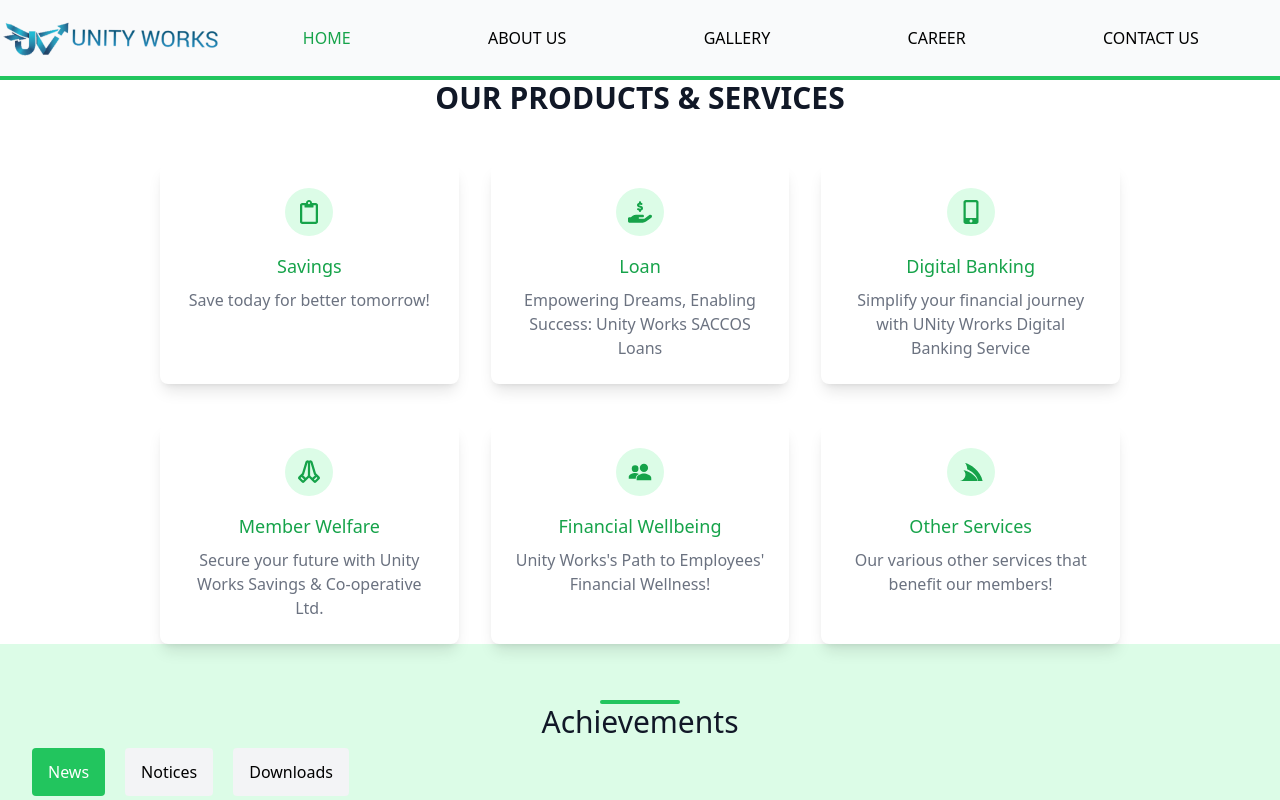
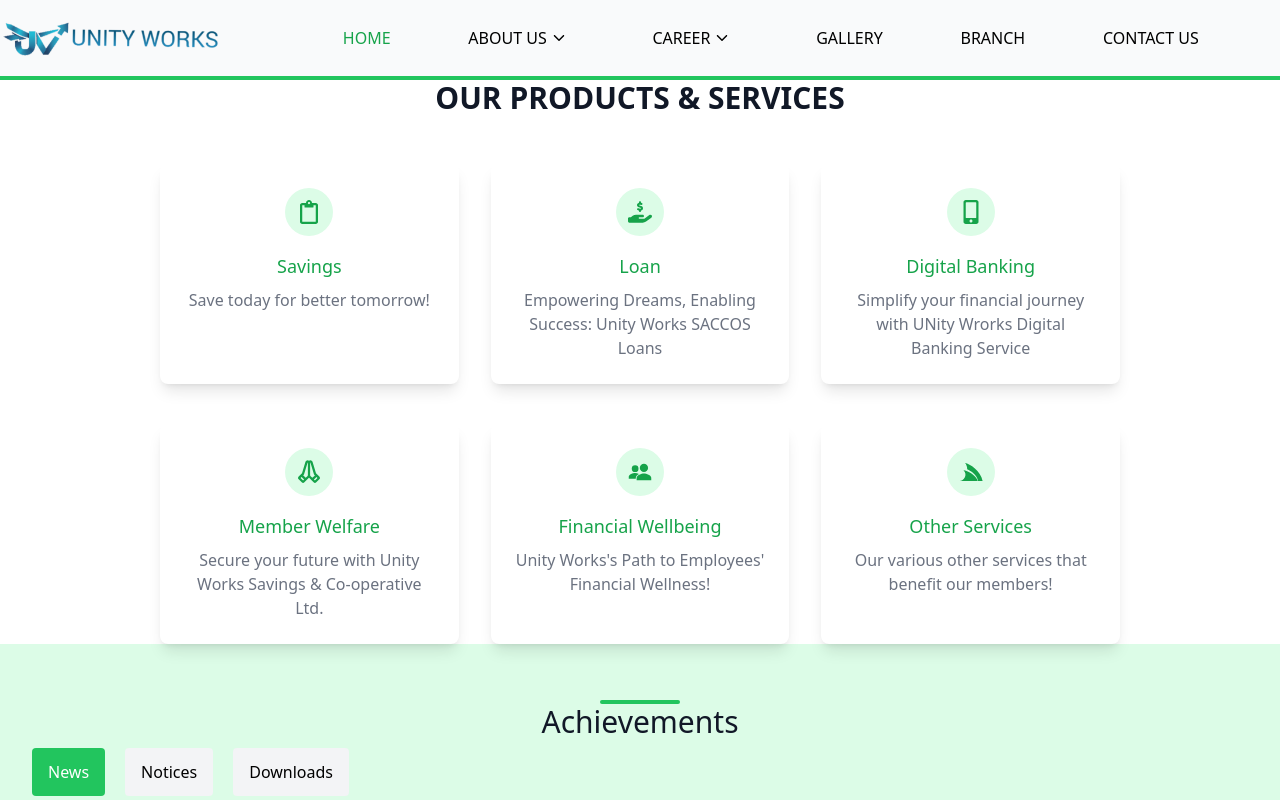
Before and after one commit to sajagsubedi/UnityWorks, a Next.js app: page / in a window 1280 px wide. Shown: the top 800 px of the page. Built offline with nearby package versions, Linux system fonts and the light colour scheme.

Commit message:
Dropdown in navlinks of Header added

```diff
--- a/src/components/Header.tsx
+++ b/src/components/Header.tsx
@@ -1,103 +1,218 @@
 "use client";
-import React, { useState } from "react";
+import React, { useState, useRef, useEffect } from "react";
 import { usePathname } from "next/navigation";
 import Link from "next/link";
-import Image from "next/image"
-import logo from "@/assets/logo.png"
+import Image from "next/image";
+import logo from "@/assets/logo.png";
+import { IoIosArrowDown } from "react-icons/io";
 
 const NavLinks = ({ closeDropDown }: { closeDropDown: () => void }) => {
-  const navlinks = [
-    {
-      text: "Home",
-      href: "/",
-    },
-    {
-      text: "About",
-      href: "/about",
-    },
-    {
-      text: "Services",
-      href: "/services",
-    },
-    {
-      text: "Our Team",
-      href: "/our-team",
-    },
-    {
-      text: "Contact",
-      href: "/contact",
-    },
-    {
-      text: "Signin",
-      href: "/signin",
-    },
-    {
-      text: "Signup",
-      href: "/signup",
-    },
-  ];
   const pathname = usePathname();
+
+  //about
+  const [aboutDropdown, setAboutDropdown] = useState(false);
+  const [aboutDropDownPhone, setAboutDropDownPhone] = useState(false);
+  const aboutLink = useRef<HTMLLIElement | null>(null);
+  useEffect(() => {
+    aboutLink?.current?.addEventListener("mouseover", () => {
+      setAboutDropdown(true);
+    });
+    aboutLink?.current?.addEventListener("mouseout", () => {
+      setAboutDropdown(false);
+    });
+  }, []);
+  const handleAboutDropDown = () => {
+    setAboutDropDownPhone((e) => !e);
+  };
+
+
+  //career
+  const [careerDropdown, setCareerDropdown] = useState(false);
+  const [careerDropDownPhone, setCareerDropDownPhone] = useState(false);
+  const careerLink = useRef<HTMLLIElement | null>(null);
+  useEffect(() => {
+    careerLink?.current?.addEventListener("mouseover", () => {
+      setCareerDropdown(true);
+    });
+    careerLink?.current?.addEventListener("mouseout", () => {
+      setCareerDropdown(false);
+    });
+  }, []);
+  const handleCareerDropDown = () => {
+    setCareerDropDownPhone((e) => !e);
+  };
   return (
     <ul
-    className={`flex flex-col font-medium  md:flex-row md:space-x-8  md:p-0 md:border-0 bg-gray-900 md:bg-transparent  h-full box-border md:justify-between`}
+      className={`flex flex-col font-medium  md:flex-row md:space-x-8  md:p-0 md:border-0 bg-gray-900 md:bg-transparent  h-full box-border md:justify-between gap-2`}
     >
-          <li  onClick={closeDropDown}>
+      <li>
         <Link
           href="/"
           className={`block py-3  text-center md:hover:bg-transparent md:hover:text-green-500 md:bg-transparent  ${
             pathname !== "/"
-                  ? "text-gray-500 border-b md:text-black border-gray-600 md:border-0"
+              ? "text-gray-500 border-b md:text-black border-gray-600 md:border-0  hover:bg-green-500 hover:text-white"
               : "text-white bg-green-500 hover:bg-green-700 md:text-green-600"
           } md:p-0`}
         >
           HOME
         </Link>
-
       </li>
 
-          <li  onClick={closeDropDown} >
+      <li ref={aboutLink}>
+        <span
+          className={`flex gap-1 items-center justify-center py-3  text-center md:hover:bg-transparent md:hover:text-green-500 md:bg-transparent  ${
+            pathname !== "/about-us"
+              ? "text-gray-500 border-b md:text-black border-gray-600 md:border-0 hover:bg-green-500 hover:text-white"
+              : "text-white bg-green-500 hover:bg-green-600 md:text-green-600"
+          } md:p-0`}
+        >
+          <Link className="w-[50%] md:w-auto flex justify-end" href="/about-us">
+            <span className="transform translate-x-[50%] md:translate-x-0">
+              ABOUT US
+            </span>
+          </Link>
+          <span className="w-[50%] md:w-auto flex justify-end pr-2">
+            <IoIosArrowDown onClick={handleAboutDropDown} />
+          </span>
+        </span>
+        <div
+          className={`md:absolute w-full  bg-gray-800 md:bg-white border-md:top-10 h-0 overflow-hidden md:w-72 rounded md:shadow-lg md:shadow-gray-300 transition-all ${
+            aboutDropdown ? "md:h-52" : ""
+          } ${aboutDropDownPhone ? "h-52" : ""}`}
+        >
+          <ul className="w-full flex flex-col pl-2 gap-2 pt-4 md:border-t-2 md:border-green-500 justify-between h-full">
+            <li className="border-b border-gray-500 w-full text-center md:text-left md:border-b-0 ">
               <Link
                 href="/about-us"
-              className={`block py-3  text-center md:hover:bg-transparent md:hover:text-green-500 md:bg-transparent  ${
+                className="text-gray-500 p-3 text-nowrap font-normal hover:text-green-500"
+              >
+                BRIEF INTRODUCTION
+              </Link>
+            </li>
+            <li className="border-b border-gray-500 w-full text-center md:text-left md:border-b-0">
+              <Link
+                href="/about-us"
+                className="text-gray-500 p-3 text-nowrap font-normal hover:text-green-500"
+              >
+                MESSAGE FROM CHAIRPERSON
+              </Link>
+            </li>
+            <li className="border-b border-gray-500 w-full text-center md:text-left md:border-b-0">
+              <Link
+                href="/about-us"
+                className="text-gray-500 p-3 text-nowrap font-normal hover:text-green-500"
+              >
+                COMMITMENT FROM THE CEO
+              </Link>
+            </li>
+            <li className="border-b border-gray-500 w-futext-center md:text-left text-center md:border-b-0">
+              <Link
+                href="/about-us"
+                className="text-gray-500 p-3 text-nowrap font-normal hover:text-green-500"
+              >
+                BOARD OF DIRECTORS
+              </Link>
+            </li>
+            <li className="border-b border-gray-500 w-full text-center md:text-left md:border-b-0">
+              <Link
+                href="/about-us"
+                className="text-gray-500 p-3 text-nowrap font-normal hover:text-green-500"
+              >
+                EMPLOYEES
+              </Link>
+            </li>
+          </ul>
+        </div>
+      </li>
+
+      <li ref={careerLink}>
+        <span
+          className={`flex gap-1 items-center justify-center py-3  text-center md:hover:bg-transparent md:hover:text-green-500 md:bg-transparent  ${
             pathname !== "/about-us"
-                  ? "text-gray-500 border-b md:text-black border-gray-600 md:border-0"
-                  : "text-white bg-green-500 hover:bg-green-700 md:text-green-600"
+              ? "text-gray-500 border-b md:text-black border-gray-600 md:border-0 hover:bg-green-500 hover:text-white"
+              : "text-white bg-green-500 hover:bg-green-600 md:text-green-600"
           } md:p-0`}
         >
-              ABOUT US
+          <Link className="w-[50%] md:w-auto flex justify-end" href="/about-us">
+            <span className="transform translate-x-[50%] md:translate-x-0">
+              CAREER
+            </span>
           </Link>
-
+          <span className="w-[50%] md:w-auto flex justify-end pr-2">
+            <IoIosArrowDown onClick={handleCareerDropDown} />
+          </span>
+        </span>
+        <div
+          className={`md:absolute w-full  bg-gray-800 md:bg-white border-md:top-10 h-0 overflow-hidden md:w-72 rounded md:shadow-lg md:shadow-gray-300 transition-all ${
+            careerDropdown ? "md:h-44" : ""
+          } ${careerDropDownPhone ? "h-44" : ""}`}
+        >
+          <ul className="w-full flex flex-col pl-2 gap-2 pt-4 md:border-t-2 md:border-green-500 justify-between h-full">
+            <li className="border-b border-gray-500 w-full text-center md:text-left md:border-b-0 ">
+              <Link
+                href="/about-us"
+                className="text-gray-500 p-3 text-nowrap font-normal hover:text-green-500"
+              >
+                VACANCY NOTICE
+              </Link>
             </li>
-          <li  onClick={closeDropDown}>
+            <li className="border-b border-gray-500 w-full text-center md:text-left md:border-b-0">
+              <Link
+                href="/about-us"
+                className="text-gray-500 p-3 text-nowrap font-normal hover:text-green-500"
+              >
+                SHORTLISTING
+                </Link>
+            </li>
+            <li className="border-b border-gray-500 w-full text-center md:text-left md:border-b-0">
+              <Link
+                href="/about-us"
+                className="text-gray-500 p-3 text-nowrap font-normal hover:text-green-500"
+              >
+                SCREENING
+              </Link>
+            </li>
+            <li className="border-b border-gray-500 w-futext-center md:text-left text-center md:border-b-0">
+              <Link
+                href="/about-us"
+                className="text-gray-500 p-3 text-nowrap font-normal hover:text-green-500"
+              >
+                SELECTION
+              </Link>
+            </li>
+          </ul>
+        </div>
+      </li>
+      <li>
         <Link
           href="/"
           className={`block py-3  text-center md:hover:bg-transparent md:hover:text-green-500 md:bg-transparent  ${
-                pathname !== "/gallery"
-                  ? "text-gray-500 border-b md:text-black border-gray-600 md:border-0"
+            pathname !== "/career"
+              ? "text-gray-500 border-b md:text-black border-gray-600 md:border-0  hover:bg-green-500 hover:text-white"
               : "text-white bg-green-500 hover:bg-green-700 md:text-green-600"
           } md:p-0`}
         >
           GALLERY
           </Link>
       </li>
-          <li  onClick={closeDropDown}>
+      <li>
         <Link
-              href="/"
+          href="/branch"
           className={`block py-3  text-center md:hover:bg-transparent md:hover:text-green-500 md:bg-transparent  ${
             pathname !== "/career"
-                  ? "text-gray-500 border-b md:text-black border-gray-600 md:border-0"
+              ? "text-gray-500 border-b md:text-black border-gray-600 md:border-0  hover:bg-green-500 hover:text-white"
               : "text-white bg-green-500 hover:bg-green-700 md:text-green-600"
           } md:p-0`}
         >
-              CAREER
+          BRANCH
           </Link>
       </li>
-          <li  onClick={closeDropDown}>
+      <li>
         <Link
           href="/contact"
           className={`block py-3  text-center md:hover:bg-transparent md:hover:text-green-500 md:bg-transparent  ${
             pathname !== "/contact"
-                  ? "text-gray-500 border-b md:text-black border-gray-600 md:border-0"
+              ? "text-gray-500 border-b md:text-black border-gray-600 md:border-0  hover:bg-green-500 hover:text-white"
               : "text-white bg-green-500 hover:bg-green-700 md:text-green-600"
           } md:p-0`}
         >
@@ -117,7 +232,7 @@
     <nav className="bg-gray-50 px-0 py-1 box-border gap-4 sticky top-0  h-20 z-50 border-b-4 border-green-500">
       <div className="w-full flex flex-wrap items-center justify-between mx-auto h-full ">
         <Link href="/" className="flex items-center h-full">
-        <Image src={logo} alt="logo" className="h-12  w-auto"/>
+          <Image src={logo} alt="logo" className="h-12  w-auto" />
         </Link>
         <div className="flex items-center md:order-2">
           <button
@@ -142,7 +257,7 @@
             </svg>
           </button>
         </div>
-      <div className="items-center justify-between flex w-full md:flex  md:order-1 relative  flex-col z-10 md:w-[70%]">
+        <div className="items-center justify-between flex w-full md:flex  md:order-1 relative  flex-col z-10 md:w-[70%] md:pl-10">
           <div
             className={`  absolute w-full md:static  md:h-auto overflow-hidden box-border transition-all duration-300  shadow-2xl  md:shadow-none md:mt-0 ${
               navMenu ? "h-[100vh]" : "h-0"
```
Lines whose indentation alone changed are shown as unchanged.
